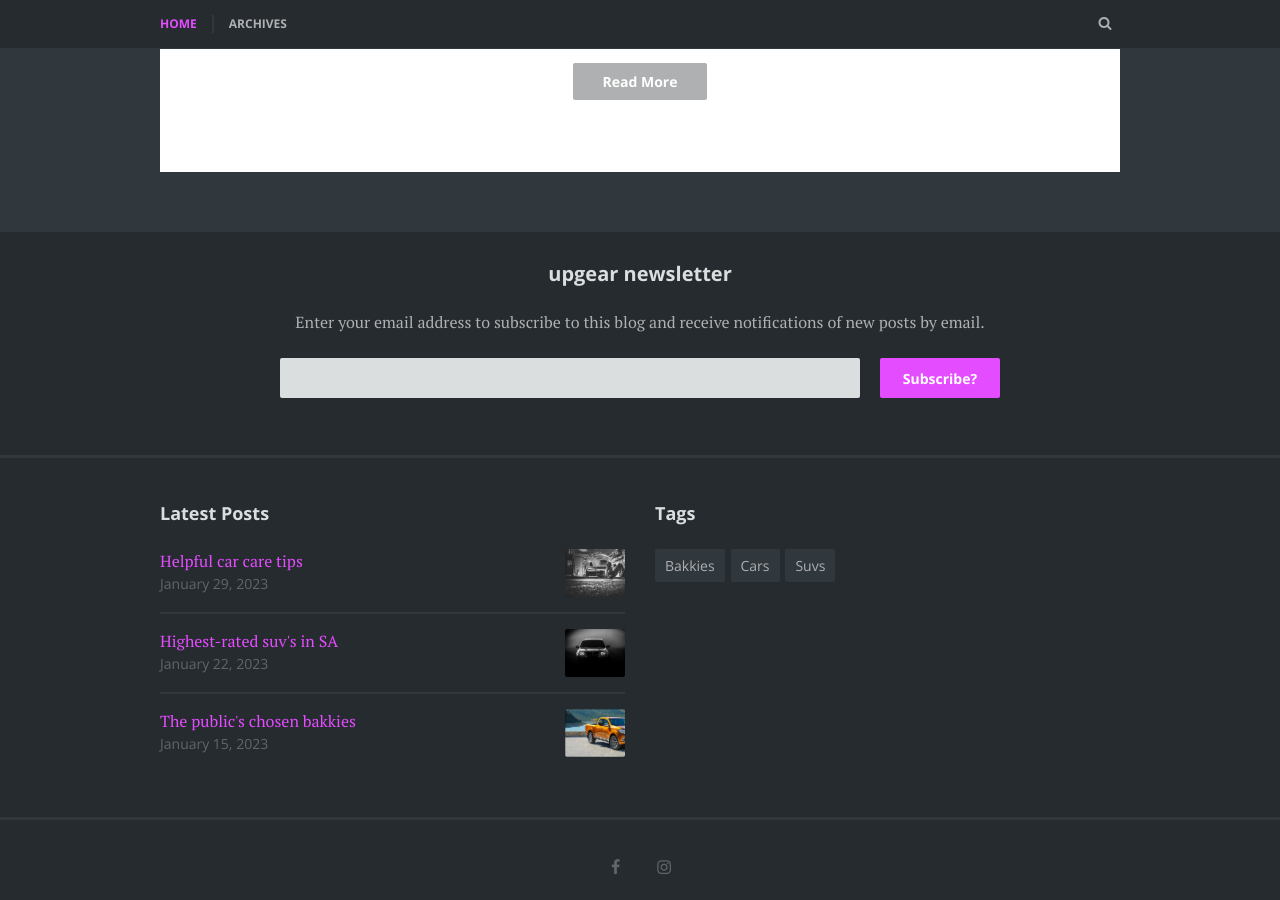
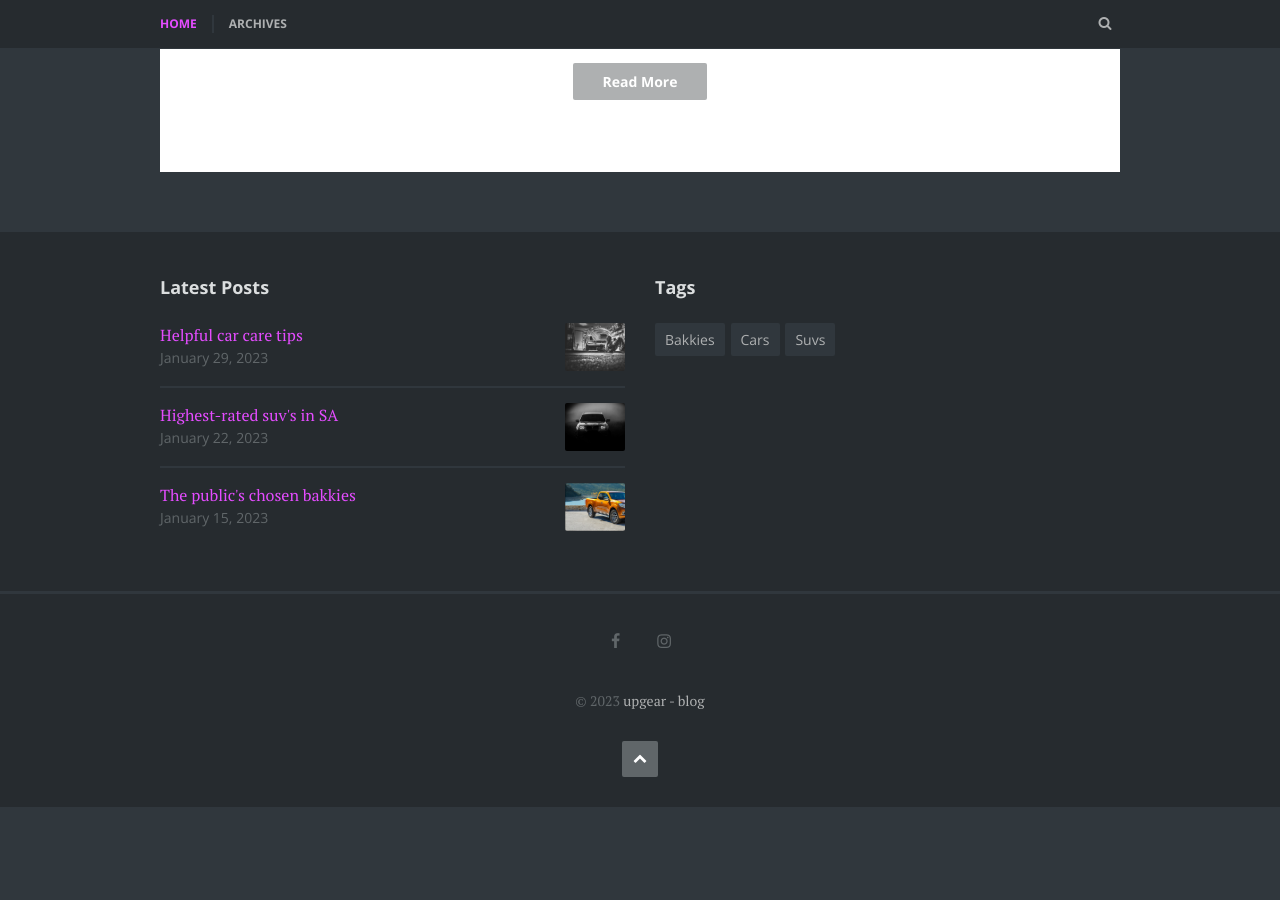
Before and after one commit to upgearsa/upgearsa.github.io, a Jekyll site: the page built from index.html, in a window 1280 px wide and 900 px high, scrolled down 2993 px. Built offline with Jekyll 4.4.1, drawn with Linux system fonts in a browser that asks for light colours; some web fonts are replaced; the list of posts is cut into pages by our own code; after the commit the page ends 3800 px from its top, so only the background shows below that.

Commit message:
Removed newsletter link

```diff
--- a/_config.yml
+++ b/_config.yml
@@ -51,7 +51,7 @@ banner_image: banner.jpg
 banner_url: https://justgoodthemes.com/
 
 # Footer newsletter widget - add your form action url for MailChimp signup form here
-mailchimp_url: "//justgoodthemes.us3.list-manage.com/subscribe/post?u=78f1bab16028354caeb23aecd&amp;id=4a7330d117"
+# mailchimp_url: "//justgoodthemes.us3.list-manage.com/subscribe/post?u=78f1bab16028354caeb23aecd&amp;id=4a7330d117"
 
 # Social links in the site footer
 facebook_username: "upgearsa"
--- a/_includes/widgets.html
+++ b/_includes/widgets.html
@@ -1,12 +1,11 @@
 <aside class="footer-widgets">
 
-    {% if site.mailchimp_url %}
-    <div id="footer-fullwidth" class="footer-fullwidth">
+    <!-- {% if site.mailchimp_url %} -->
+    <!-- <div id="footer-fullwidth" class="footer-fullwidth">
         <section class="widget widget-subscribe">
             <div class="inner">
                 <h2 class="widget-title">upgear newsletter</h2>
                 <p>Enter your email address to subscribe to this blog and receive notifications of new posts by email.</p>
-                <!-- Begin MailChimp Signup Form -->
                 <div id="mc_embed_signup">
                     <form action="{{ site.newsletterurl }}"  method="post" id="mc-embedded-subscribe-form" name="mc-embedded-subscribe-form" class="validate" target="_blank" novalidate>
                         <label for="mce-EMAIL" class="screen-reader-text">Email Address</label>
@@ -14,11 +13,10 @@
                         <input type="submit" value="Subscribe?" name="subscribe" id="mc-embedded-subscribe" class="button">
                     </form>
                 </div>
-                <!--End mc_embed_signup-->
-            </div><!-- .inner -->
-        </section><!-- .widget -->
-    </div><!-- .footer-fullwidth -->
-    {% endif %}
+            </div>
+        </section>
+    </div> -->
+    <!-- {% endif %} -->
 
     <div id="footer-columns" class="footer-columns">
         <div class="inner">
```
